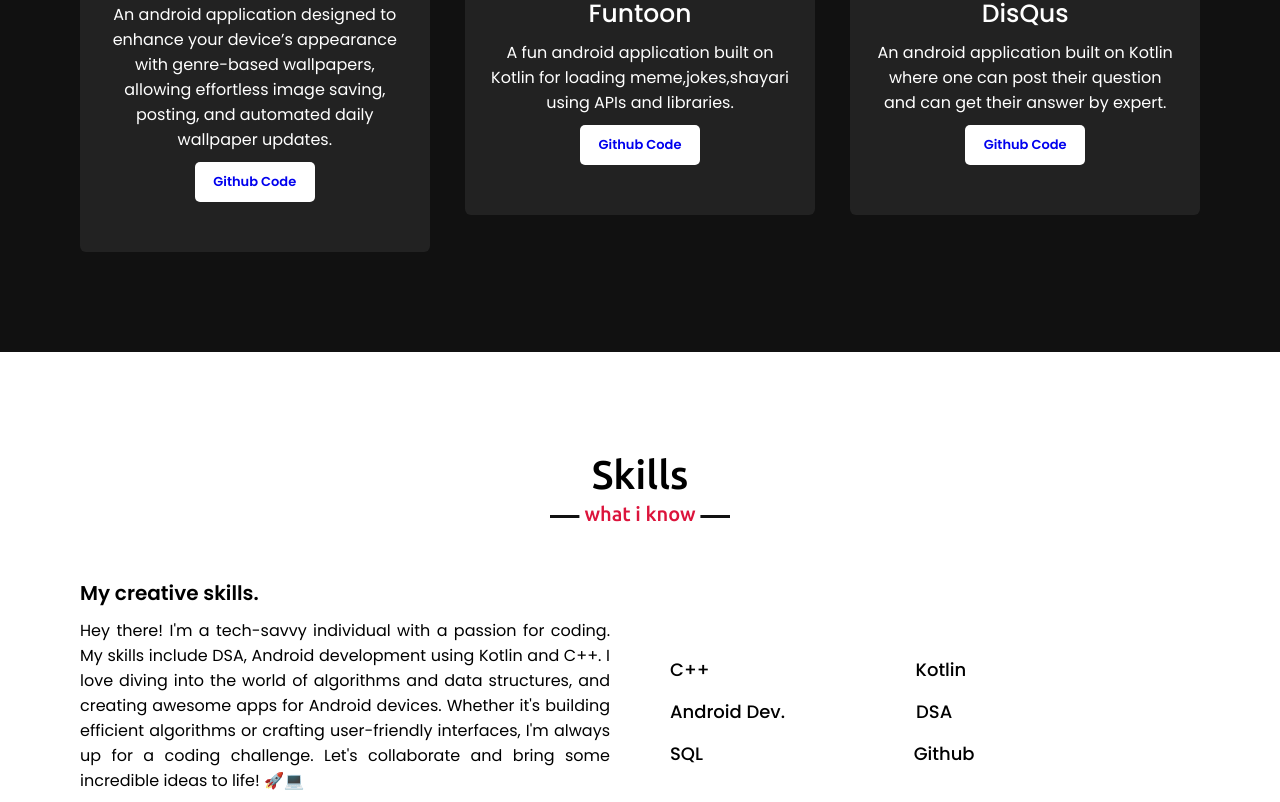
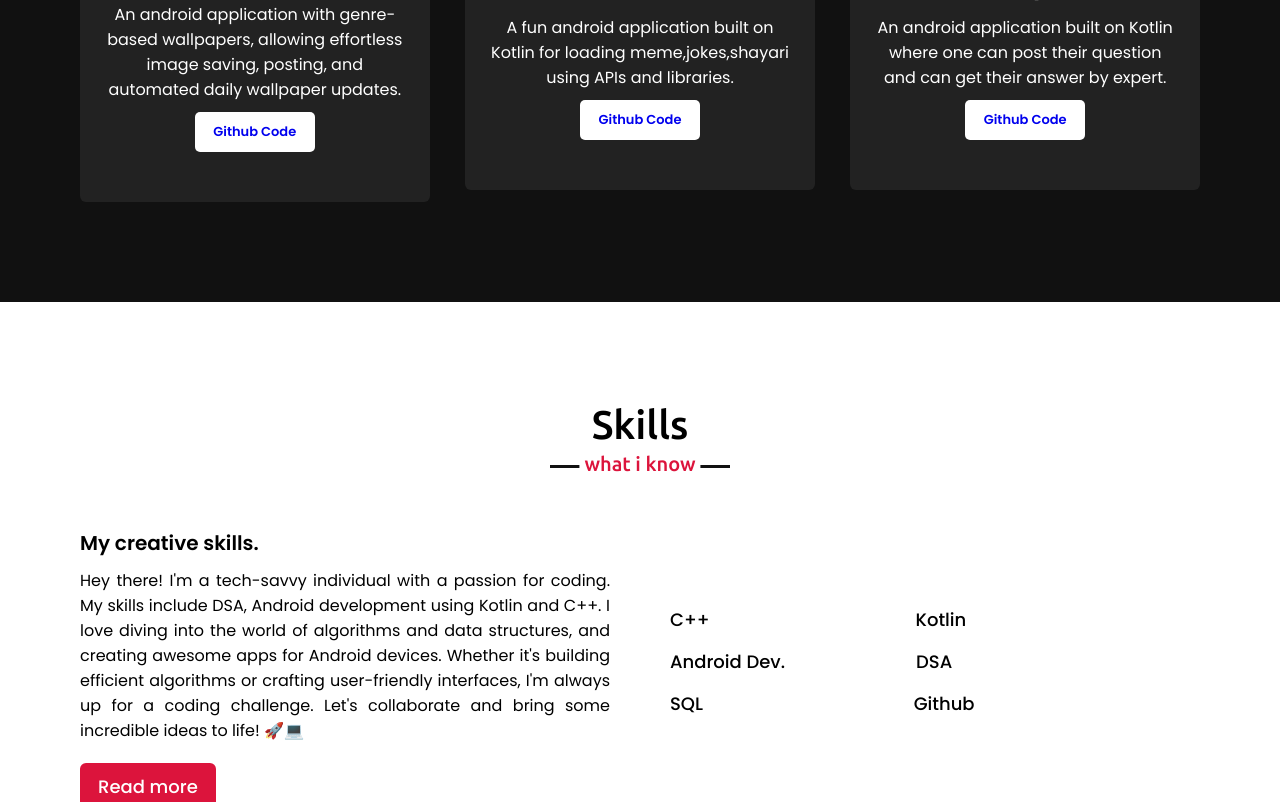
Before and after one commit to Sivyamkumar/Portfolio, a plain HTML site: page index.html in a window 1280 px wide. Shown: the part 1913-2715 px from the top of the page. Drawn offline with nearby package versions, Linux system fonts and the light colour scheme.

Commit message:
Modified About WallWizz

```diff
--- a/index.html
+++ b/index.html
@@ -83,8 +83,7 @@
                     <div class="box">
                         <i class="fa fa-android"></i>
                         <div class="text">WallWizz</div>
-                        <p>An android application designed to enhance your device’s appearance with genre-based wallpapers, allowing
-                            effortless image saving, posting, and automated daily wallpaper updates.</p>
+                        <p>An android application with genre-based wallpapers, allowing effortless image saving, posting, and automated daily wallpaper updates.</p>
                         <div class="projects-btn">
                             <button class="projects-btn-1"><a href="https://github.com/Sivyamkumar/WallWizz" target="_blank">Github Code</a> </button>
                         </div>
```
